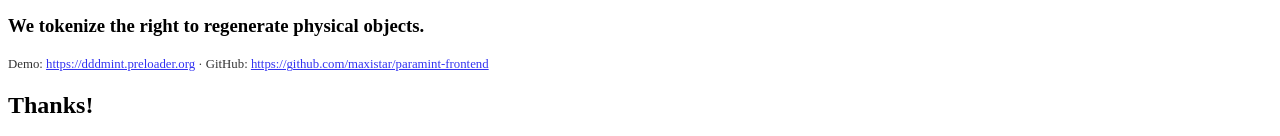
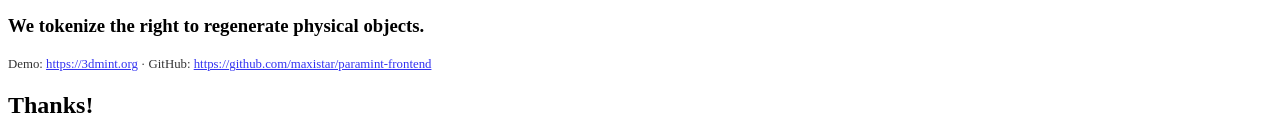
Before and after one commit to maxistar/paramint-slides, a website built with Vite: page index.html in a window 1280 px wide. Shown: the part 2903-3039 px from the top of the page. Built offline with nearby package versions, Linux system fonts and the light colour scheme; what reveal.js would draw is missing.

Commit message:
rebrand: update demo URL to 3dmint.org in slides

```diff
--- a/index.html
+++ b/index.html
@@ -130,7 +130,7 @@
             <li>Owned editable recipes</li>
           </ul>
           <h3>We tokenize the right to regenerate physical objects.</h3>
-          <p class="meta">Demo: <a href="https://dddmint.preloader.org">https://dddmint.preloader.org</a> · GitHub: <a href="https://github.com/maxistar/paramint-frontend">https://github.com/maxistar/paramint-frontend<a></a></p>
+          <p class="meta">Demo: <a href="https://3dmint.org">https://3dmint.org</a> · GitHub: <a href="https://github.com/maxistar/paramint-frontend">https://github.com/maxistar/paramint-frontend</a></p>
         </section>
 
         <section>
```
